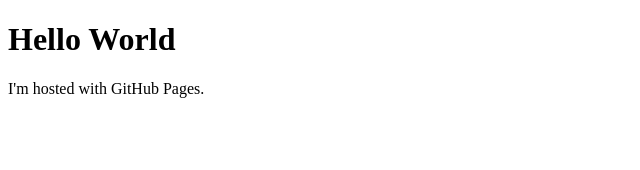
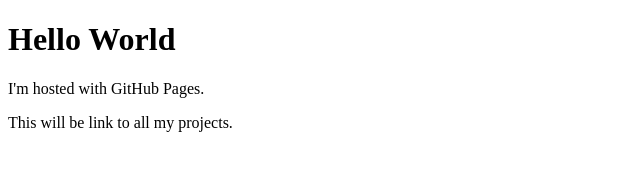
Before and after one commit to openspace-vr/openspace-vr.github.io, a plain HTML site: page index.html in a window 1280 px wide. Shown: the whole page, without its empty margins (0-640 px from the left). Drawn offline with Linux system fonts and the light colour scheme.

Commit message:
initial commit

```diff
--- a/index.html
+++ b/index.html
@@ -3,5 +3,6 @@
 <body>
 <h1>Hello World</h1>
 <p>I'm hosted with GitHub Pages.</p>
+<p>This will be link to all my projects.</p>
 </body>
 </html>
```
Also changed, not shown: 1 other file.
